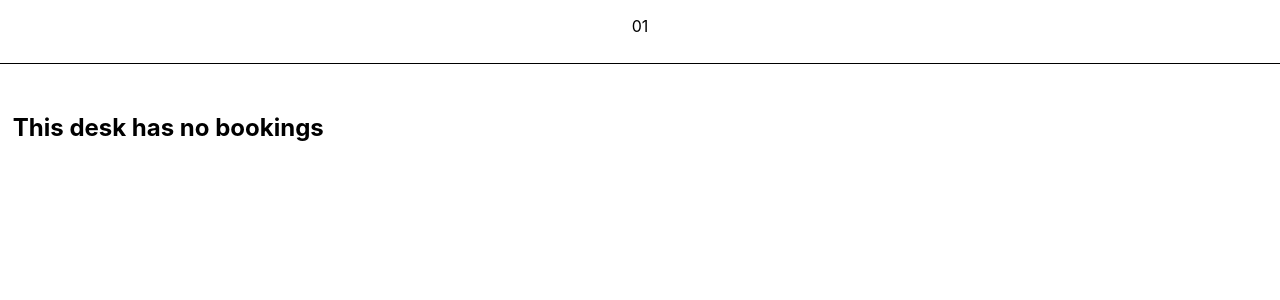
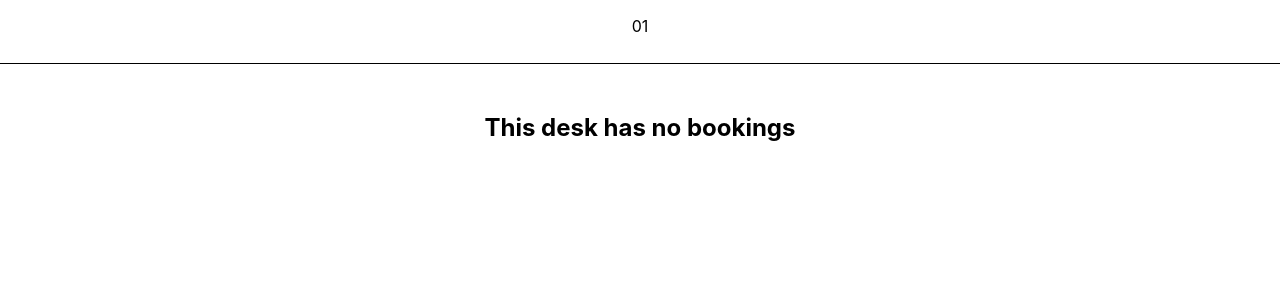
Before and after one commit to nikwilms/capstone-project, a Next.js app: page /booking/01 in a window 1280 px wide. Shown: the top 300 px of the page. Built offline with nearby package versions, Linux system fonts and the light colour scheme.

Commit message:
update TableInfo component

```diff
--- a/components/Login.js
+++ b/components/Login.js
@@ -5,7 +5,7 @@ import Button from './Button';
 
 const Login = () => {
   return (
-    <LoginStyle>
+    <StyledLogin>
       <h2>Please Sign In</h2>
       <StyledInput type='email' placeholder='email' />
       <StyledInput type='password' placeholder='password' />
@@ -15,11 +15,11 @@ const Login = () => {
           <Button type='submit' name='Login' />
         </a>
       </Link>
-    </LoginStyle>
+    </StyledLogin>
   );
 };
 
-const LoginStyle = styled.form`
+const StyledLogin = styled.form`
   border: none;
   text-align: left;
   display: flex;
--- a/components/booking/TableInfo.js
+++ b/components/booking/TableInfo.js
@@ -1,11 +1,16 @@
 import React from 'react';
+import styled from 'styled-components';
 
 const TableInfo = () => {
   return (
-    <section>
+    <StyledSection>
       <h2>This desk has no bookings</h2>
-    </section>
+    </StyledSection>
   );
 };
 
+const StyledSection = styled.section`
+  text-align: center;
+`;
+
 export default TableInfo;
```
